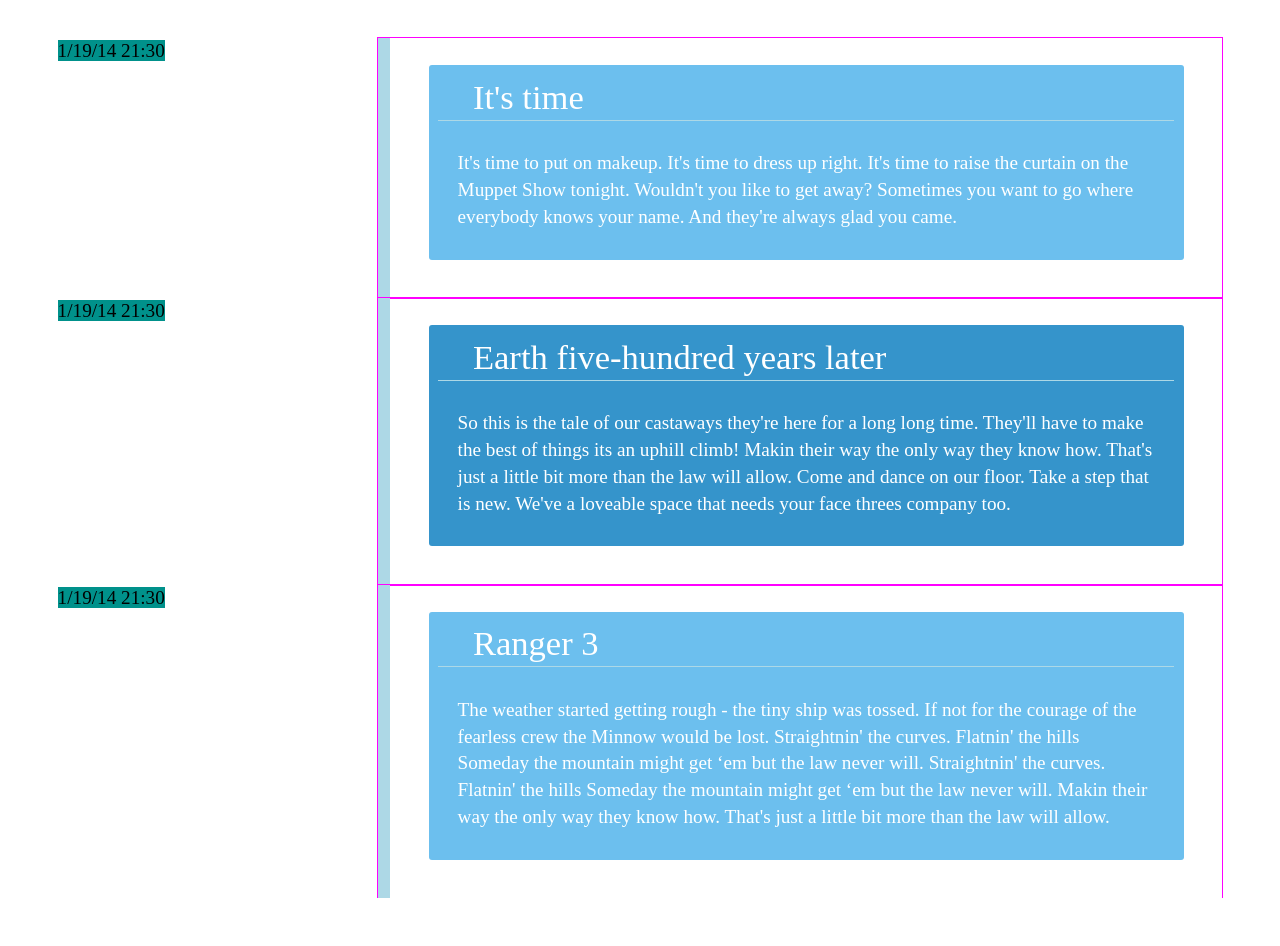
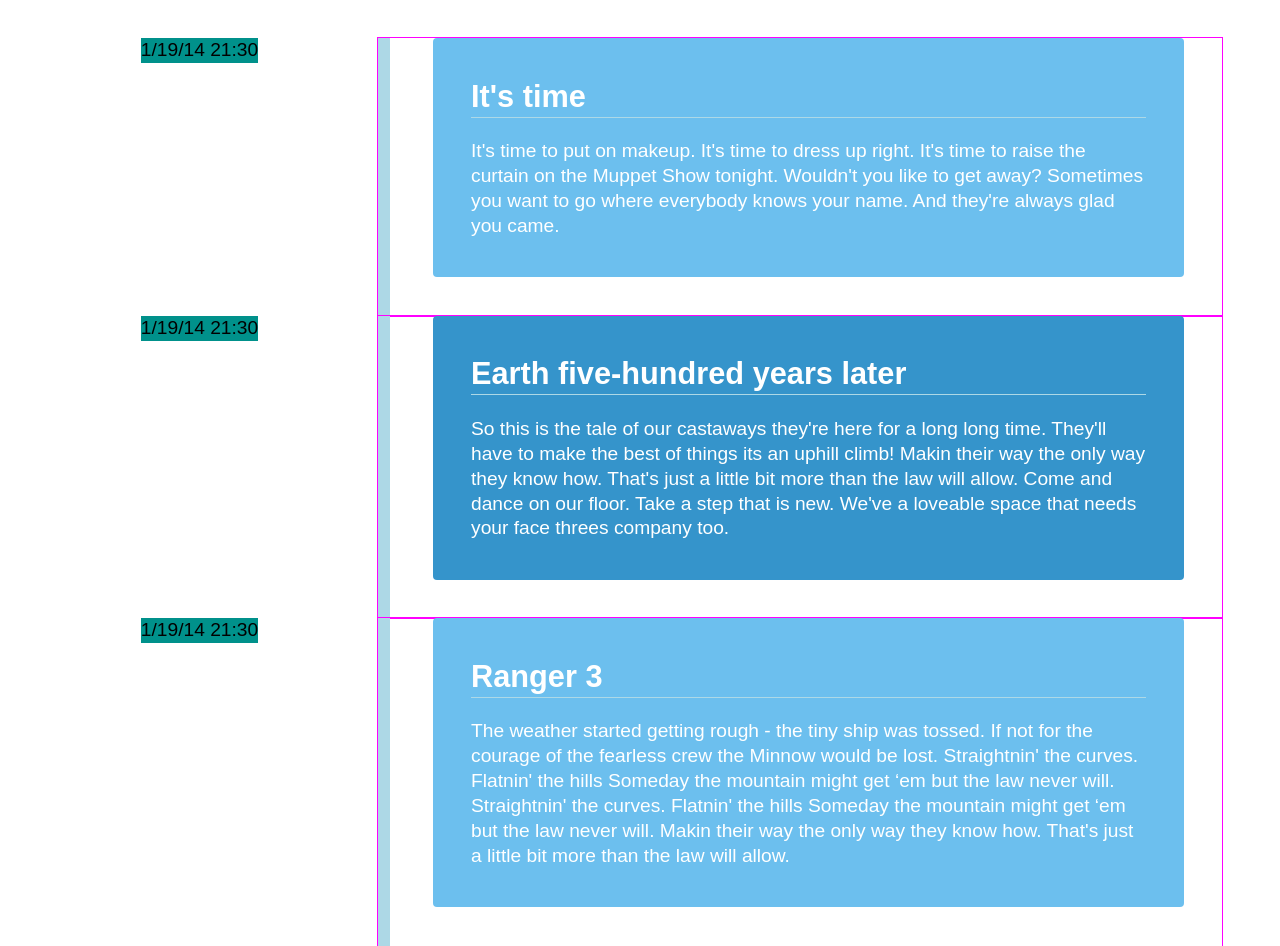
Before and after one commit to fab9/TIY-Assignments, a plain HTML site: page 20--Vertical-Timeline/index.html in a window 1280 px wide. Before the commit the page ends 898 px from the top, so only its background shows below. Drawn offline with Linux system fonts and the light colour scheme.

Commit message:
timeline articles CSS done

```diff
--- a/20--Vertical-Timeline/main.css
+++ b/20--Vertical-Timeline/main.css
@@ -1,20 +1,6 @@
-/**
- * Eric Meyer's Reset CSS v2.0 (http://meyerweb.com/eric/tools/css/reset/)
- * http://cssreset.com
- */
-html, body, div, span, applet, object, iframe,
-h1, h2, h3, h4, h5, h6, p, blockquote, pre,
-a, abbr, acronym, address, big, cite, code,
-del, dfn, em, img, ins, kbd, q, s, samp,
-small, strike, strong, sub, sup, tt, var,
-b, u, i, center,
-dl, dt, dd, ol, ul, li,
-fieldset, form, label, legend,
-table, caption, tbody, tfoot, thead, tr, th, td,
-article, aside, canvas, details, embed,
-figure, figcaption, footer, header, hgroup,
-menu, nav, output, ruby, section, summary,
-time, mark, audio, video {
+/** * Eric Meyer's Reset CSS v2.0 (http://meyerweb.com/eric/tools/css/reset/)
+* http://cssreset.com */
+html, body, div, span, applet, object, iframe, h1, h2, h3, h4, h5, h6, p, blockquote, pre, a, abbr, acronym, address, big, cite, code, del, dfn, em, img, ins, kbd, q, s, samp, small, strike, strong, sub, sup, tt, var, b, u, i, center, dl, dt, dd, ol, ul, li, fieldset, form, label, legend, table, caption, tbody, tfoot, thead, tr, th, td, article, aside, canvas, details, embed, figure, figcaption, footer, header, hgroup, menu, nav, output, ruby, section, summary, time, mark, audio, video {
   margin: 0;
   padding: 0;
   border: 0;
@@ -22,9 +8,9 @@ time, mark, audio, video {
   font: inherit;
   vertical-align: baseline;
 }
+
 /* HTML5 display-role reset for older browsers */
-article, aside, details, figcaption, figure,
-footer, header, hgroup, menu, nav, section {
+article, aside, details, figcaption, figure, footer, header, hgroup, menu, nav, section {
   display: block;
 }
 body {
@@ -36,8 +22,7 @@ ol, ul {
 blockquote, q {
   quotes: none;
 }
-blockquote:before, blockquote:after,
-q:before, q:after {
+blockquote:before, blockquote:after, q:before, q:after {
   content: '';
   content: none;
 }
@@ -46,36 +31,26 @@ table {
   border-spacing: 0;
 }
 
-/**
- * xxxx
- */
+/** * xxxx */
 body {
-  line-height: 1.4em;
+  font-family: Arial, sans-serif;
+  line-height: 1.3em;
   font-size: 1.2em;
 }
-
 h1 {
-  font-size: 1.8em;
+  font-size: 1.6em;
+  font-weight: bold;
   line-height: 1.3em;
   border-bottom: 1px lightblue solid;
-  margin-bottom: .3em;
-  /*padding-top: 1em;*/
-  padding-left: 1em;
-  padding-right: 1em;
+  margin-bottom: .7em;
 }
-
-p {
-  padding: 1em;
-}
-
 .wrap {
   width: 100%;
   background-color: #eee;
   margin-top: 2em;
 }
-/**
- * xxxx
- */
+
+/** * xxxx */
 article {
   width: 65%;
   outline: magenta 1px solid;
@@ -84,57 +59,41 @@ article {
   float: right;
   margin-right: 3em;
 }
-
 .article-wrapper {
   color: white;
   margin-right: 2em;
-  margin-left: 2em;
+  margin-left: 2.2em;
   margin-bottom: 2em;
-  padding: .5em;
-  border-radius: 3px;
+  padding: 2em;
+  border-radius: 4px;
 }
-
-
 time {
-  position: relative;
+  position: absolute;
   background-color: #00918B;
-  left: -40%;
+  left: -30%;
 }
-
 .odd {
   background-color: #6CBFEE;
 }
-
 .even {
   background-color: #3594CB;
 }
 
+/** * xxxx */
+/** * xxxx */
 
-/**
- * xxxx
- */
-
-/**
- * xxxx
- */
-
-/**
- * Helpers
- */
+/** * Helpers */
 .pull-right {
-    float: right;
+  float: right;
 }
-
 .pull-left {
-    float: left;
+  float: left;
 }
-
 .group:after {
   content: "";
   display: table;
   clear: both;
 }
-
 .is-hidden {
-    display: none;
+  display: none;
 }
```
